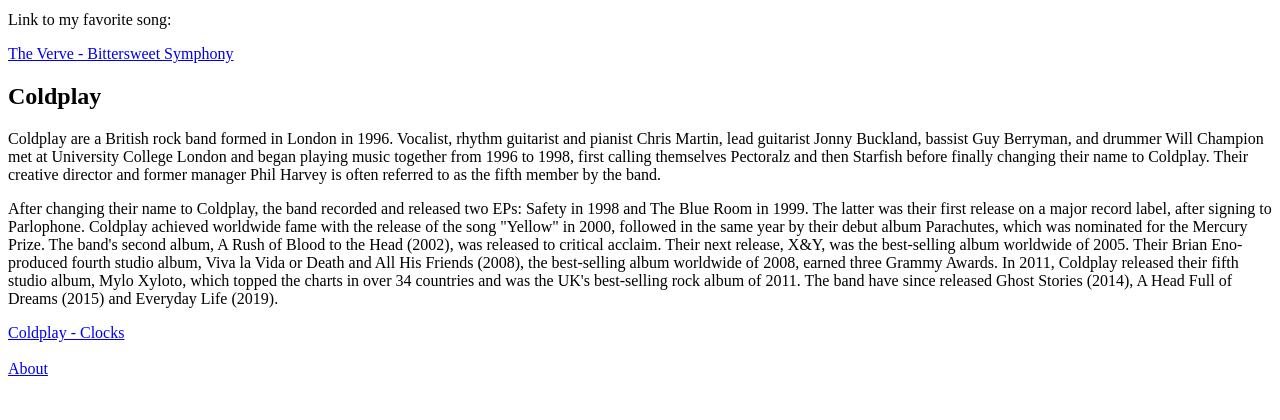
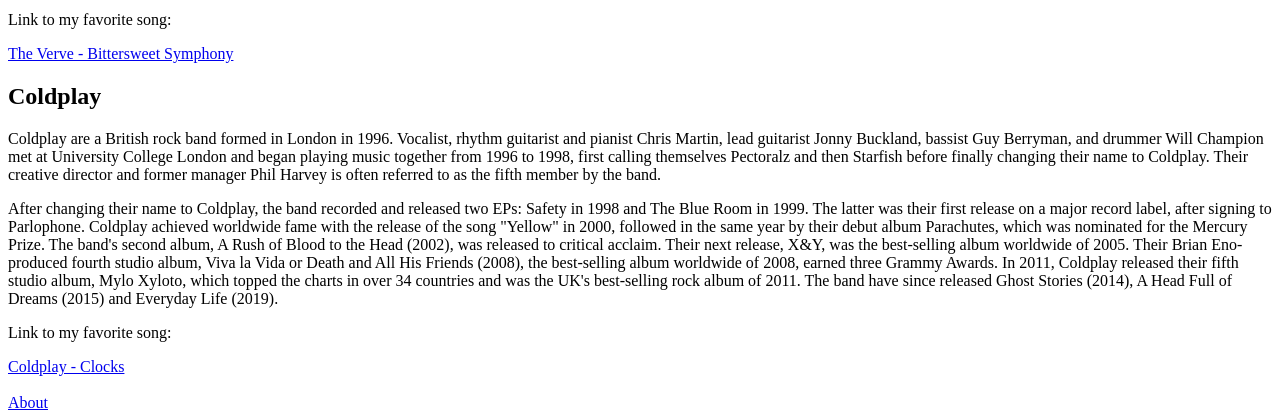
Before and after one commit to totohernandez/PaginaTributo, a Flask app: page / in a window 1280 px wide. Shown: the part 1192-1612 px from the top of the page. Before the commit the page ends 1568 px from the top, so only its background shows below. Run offline with Flask 2, Linux system fonts and the light colour scheme.

Commit message:
Update index.html

```diff
--- a/templates/index.html
+++ b/templates/index.html
@@ -38,6 +38,7 @@
     <h2>Coldplay</h2>
     <p>Coldplay are a British rock band formed in London in 1996. Vocalist, rhythm guitarist and pianist Chris Martin, lead guitarist Jonny Buckland, bassist Guy Berryman, and drummer Will Champion met at University College London and began playing music together from 1996 to 1998, first calling themselves Pectoralz and then Starfish before finally changing their name to Coldplay. Their creative director and former manager Phil Harvey is often referred to as the fifth member by the band.</p>
     <p>After changing their name to Coldplay, the band recorded and released two EPs: Safety in 1998 and The Blue Room in 1999. The latter was their first release on a major record label, after signing to Parlophone. Coldplay achieved worldwide fame with the release of the song "Yellow" in 2000, followed in the same year by their debut album Parachutes, which was nominated for the Mercury Prize. The band's second album, A Rush of Blood to the Head (2002), was released to critical acclaim. Their next release, X&Y, was the best-selling album worldwide of 2005. Their Brian Eno-produced fourth studio album, Viva la Vida or Death and All His Friends (2008), the best-selling album worldwide of 2008, earned three Grammy Awards. In 2011, Coldplay released their fifth studio album, Mylo Xyloto, which topped the charts in over 34 countries and was the UK's best-selling rock album of 2011. The band have since released Ghost Stories (2014), A Head Full of Dreams (2015) and Everyday Life (2019).</p>
+    <p>Link to my favorite song:</p>
     <a href="https://www.youtube.com/watch?v=vKw7yvoZ-Tg&ab_channel=Coldplay">Coldplay - Clocks</a>
 
     <br>
```
